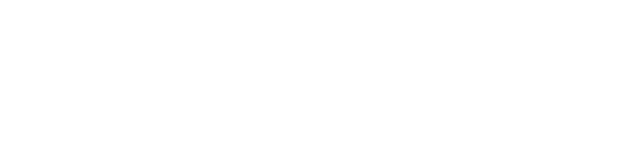
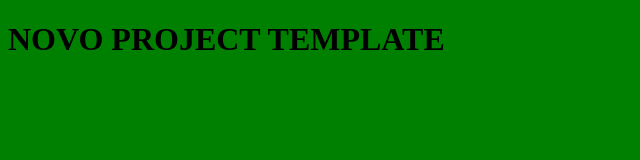
Before and after one commit to rdionis/novo-project-template, a website: page src/index.html in a window 1280 px wide. Shown: the whole page, without its empty margins (0-640 px from the left). Drawn offline with nearby package versions, Linux system fonts and the light colour scheme; files that its build step writes are made by us from their sources.

Commit message:
updating novo project template

```diff
--- a/src/scripts/index.html
+++ b/src/index.html
@@ -3,7 +3,10 @@
   <head>
     <meta charset="UTF-8" />
     <meta name="viewport" content="width=device-width, initial-scale=1.0" />
+    <link rel="stylesheet" href="./styles/style.css" />
     <title>Novo Project Template</title>
   </head>
-  <body></body>
+  <body>
+    <h1>NOVO PROJECT TEMPLATE</h1>
+  </body>
 </html>
--- /dev/null
+++ b/src/scss/style.scss
@@ -0,0 +1,3 @@
+body {
+  background-color: green;
+}
```
Also changed, not shown: 1 other file.
